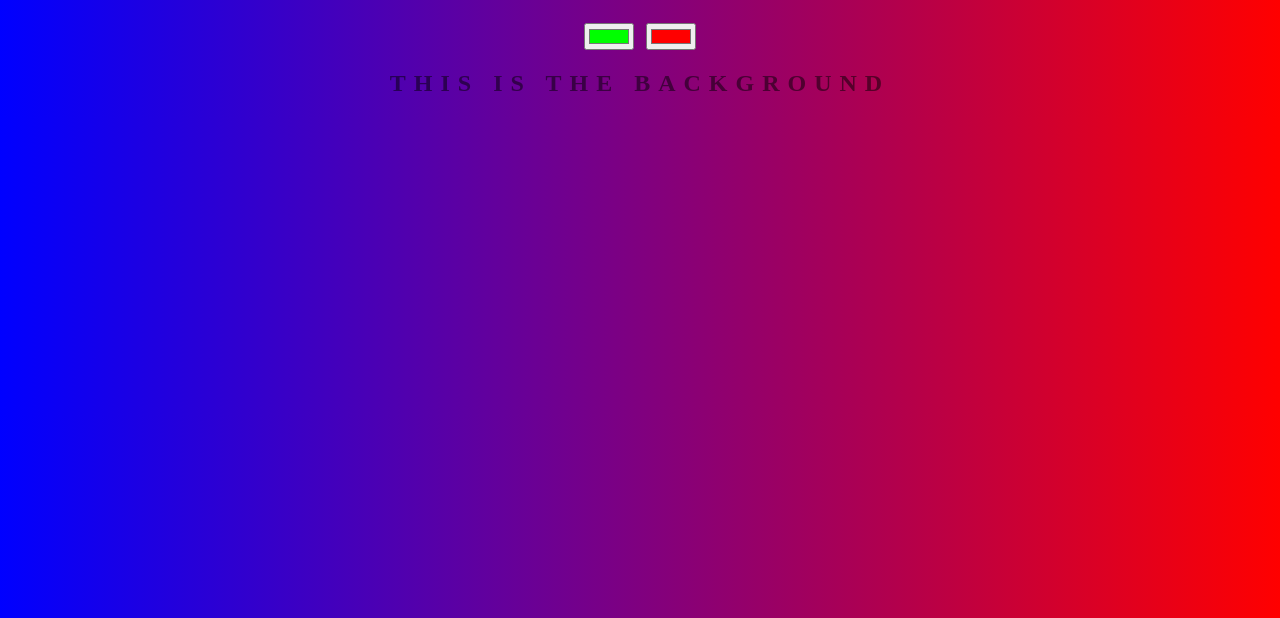
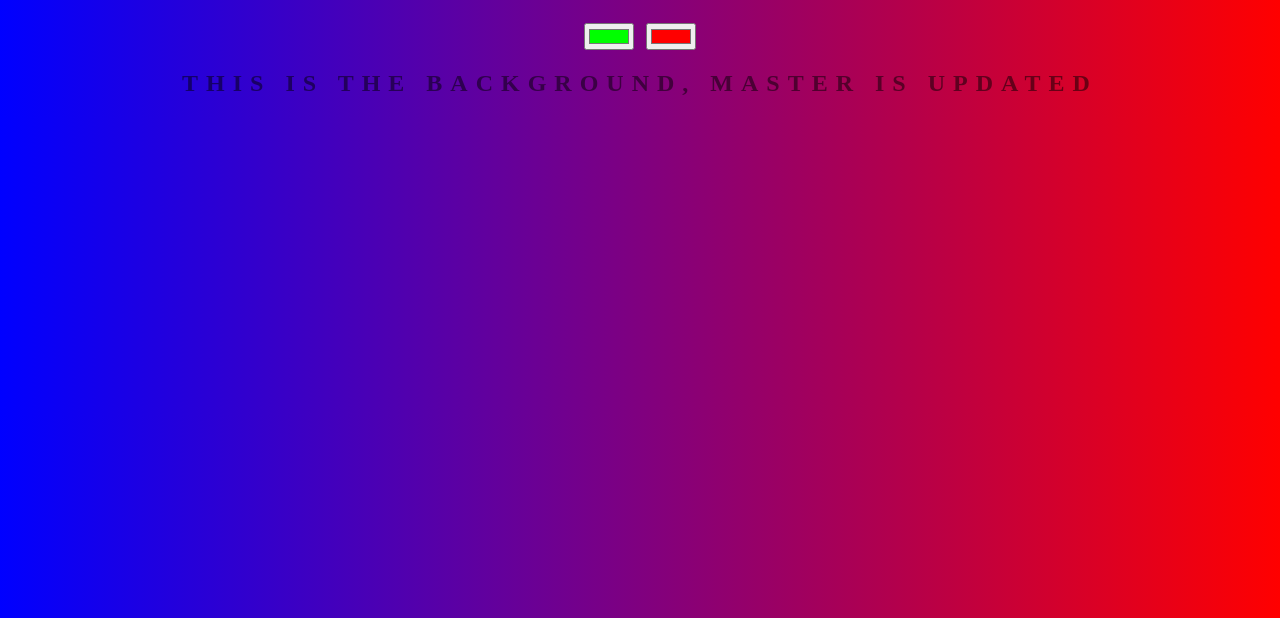
Before and after one commit to Naja17/background-generator, a plain HTML site: page index.html in a window 1280 px wide. Shown: the part 182-800 px from the top of the page. Drawn offline with Linux system fonts and the light colour scheme.

Commit message:
master updated

```diff
--- a/index.html
+++ b/index.html
@@ -8,7 +8,7 @@
 	<h1>Background Generator</h1>
 	<input class="color1" type="color" name="color1" value="#00ff00">
 	<input class="color2" type="color" name="color2" value="#ff0000">
-	<h2>This is the background</h2>
+	<h2>This is the background, master is updated</h2>
 	<h3></h3>
 	<script type="text/javascript" src="script.js"></script>
 </body>
```
